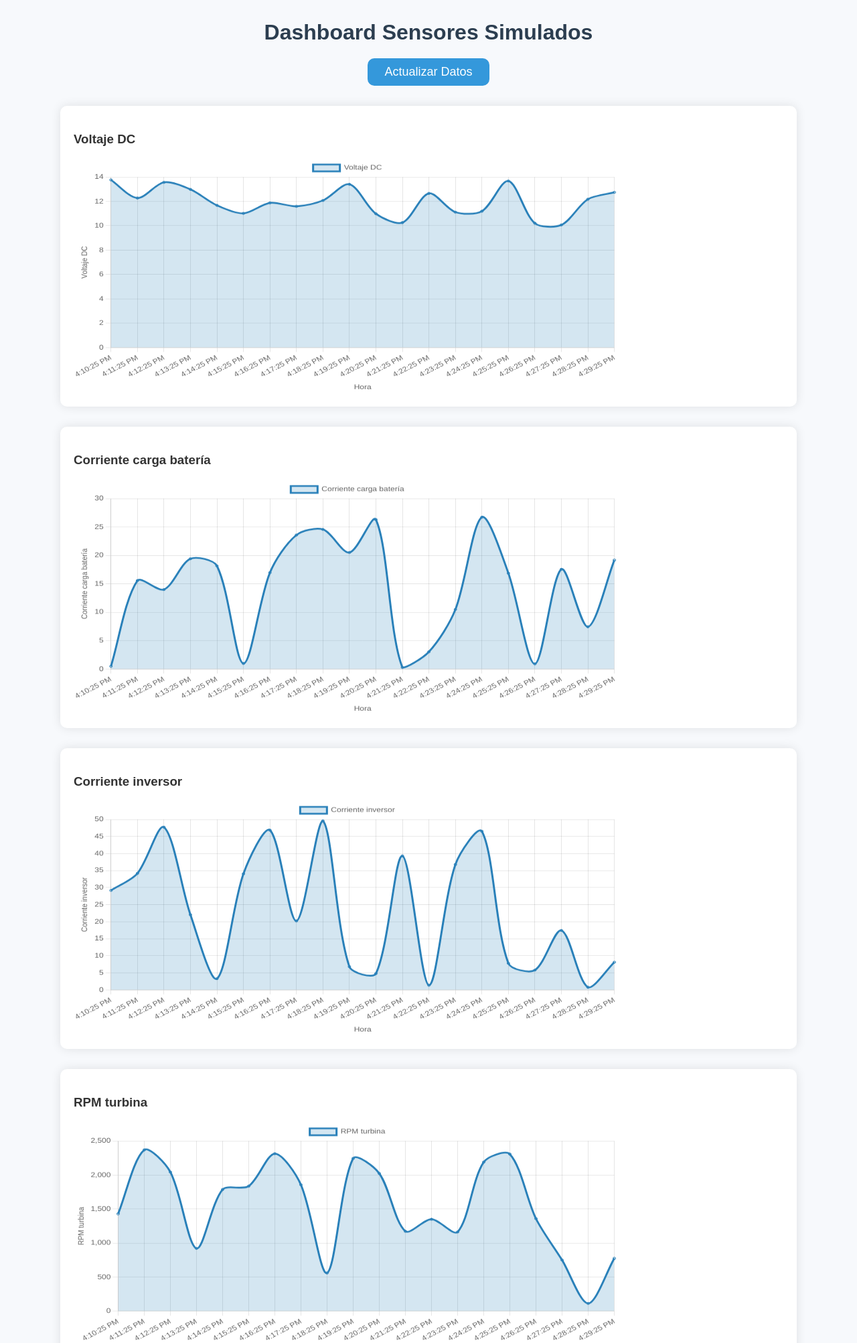
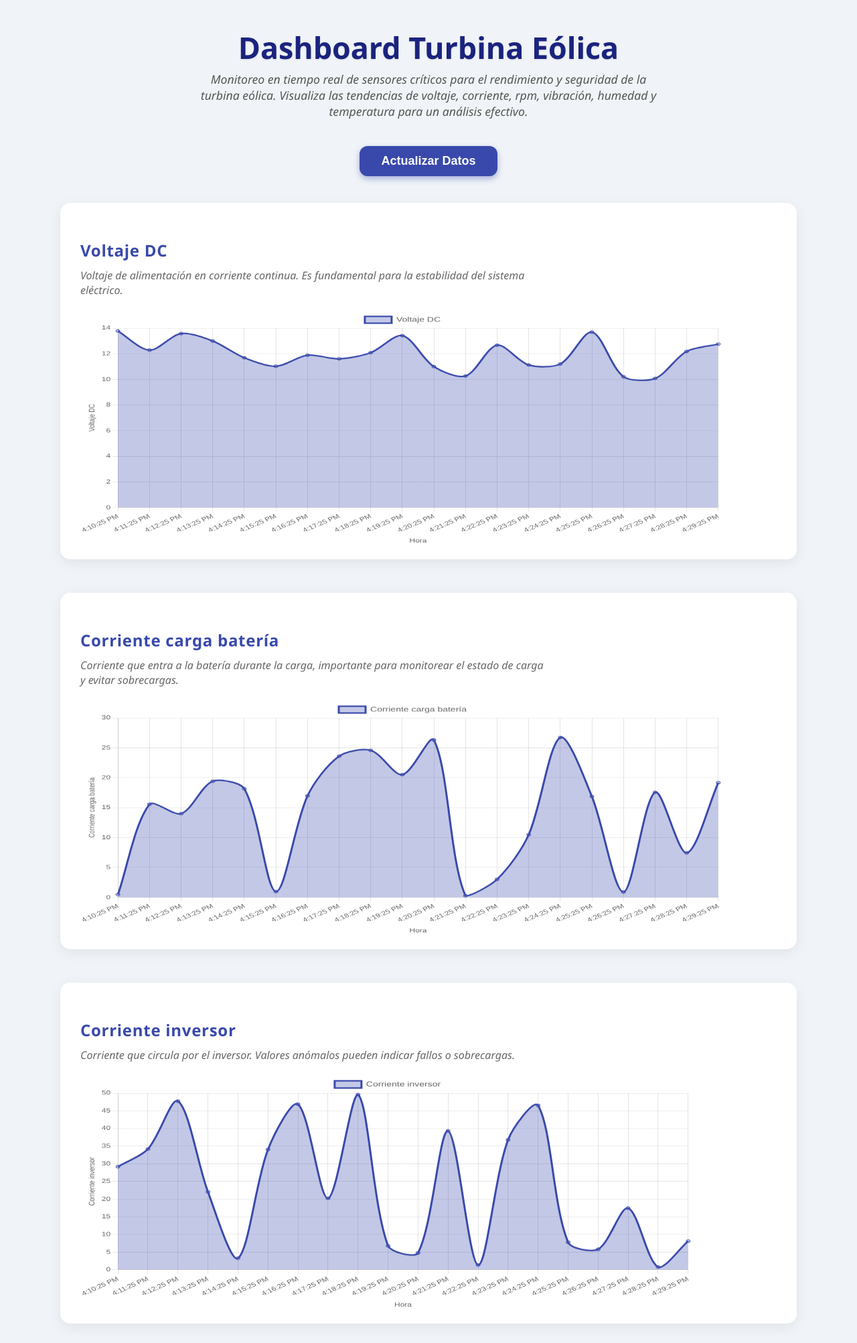
Before and after one commit to robinsons1/WindHorizon, a FastAPI app: page / in a window 1280 px wide. Shown: the top 2005 px of the page at 67% size. Run offline with FastAPI, Linux system fonts and the light colour scheme.

Commit message:
Actualización automática

```diff
--- a/templates/index.html
+++ b/templates/index.html
@@ -3,79 +3,162 @@
 <head>
   <meta charset="UTF-8" />
   <meta name="viewport" content="width=device-width, initial-scale=1" />
-  <title>Dashboard Sensores Simulados</title>
+  <title>Dashboard Turbina Eólica - Monitoreo de Sensores</title>
   <script src="https://cdn.jsdelivr.net/npm/chart.js"></script>
   <style>
     body {
-      font-family: Arial, sans-serif;
+      font-family: 'Segoe UI', Tahoma, Geneva, Verdana, sans-serif;
       max-width: 1100px;
-      margin: 30px auto;
-      padding: 0 15px;
-      background-color: #f7f9fc;
-      color: #333;
+      margin: 40px auto;
+      padding: 0 20px 40px 20px;
+      background-color: #f0f4f8;
+      color: #2c3e50;
     }
     h1 {
       text-align: center;
-      margin-bottom: 20px;
-      color: #2c3e50;
+      font-weight: 700;
+      font-size: 2.8rem;
+      margin-bottom: 5px;
+      color: #1a237e;
+      text-shadow: 0 1px 3px rgba(0,0,0,0.1);
+    }
+    p.subtitle {
+      text-align: center;
+      font-size: 1.1rem;
+      color: #555;
+      margin-top: 0;
+      margin-bottom: 40px;
+      font-style: italic;
+      max-width: 700px;
+      margin-left: auto;
+      margin-right: auto;
+    }
+    #refreshBtn {
+      display: block;
+      margin: 0 auto 40px auto;
+      padding: 12px 32px;
+      font-size: 18px;
+      font-weight: 600;
+      border: none;
+      background-color: #3949ab;
+      color: white;
+      border-radius: 12px;
+      cursor: pointer;
+      box-shadow: 0 4px 10px rgba(57,73,171,0.4);
+      transition: background-color 0.3s ease, box-shadow 0.3s ease;
+    }
+    #refreshBtn:hover {
+      background-color: #283593;
+      box-shadow: 0 6px 15px rgba(40,53,147,0.6);
     }
     .chart-container {
       background: white;
-      border-radius: 10px;
-      box-shadow: 0 0 15px rgb(0 0 0 / 0.1);
-      padding: 20px;
-      margin-bottom: 30px;
+      border-radius: 15px;
+      box-shadow: 0 5px 20px rgba(0,0,0,0.07);
+      padding: 30px 30px 20px 30px;
+      margin-bottom: 50px;
+      transition: transform 0.3s ease;
+    }
+    .chart-container:hover {
+      transform: translateY(-5px);
+      box-shadow: 0 10px 30px rgba(0,0,0,0.12);
+    }
+    .chart-title {
+      font-size: 1.5rem;
+      font-weight: 700;
+      margin-bottom: 10px;
+      color: #3949ab;
+      letter-spacing: 0.03em;
+    }
+    .chart-desc {
+      font-size: 1rem;
+      color: #666;
+      margin-top: 0;
+      margin-bottom: 20px;
+      line-height: 1.4;
+      font-style: italic;
+      max-width: 700px;
     }
     canvas {
       max-width: 100%;
       height: 350px !important;
-    }
-    #refreshBtn {
-      display: block;
-      margin: 0 auto 30px auto;
-      padding: 10px 25px;
-      font-size: 18px;
-      border: none;
-      background-color: #3498db;
-      color: white;
-      border-radius: 10px;
-      cursor: pointer;
-      transition: background-color 0.3s ease;
-    }
-    #refreshBtn:hover {
-      background-color: #2980b9;
+      border-radius: 12px;
     }
   </style>
 </head>
 <body>
-  <h1>Dashboard Sensores Simulados</h1>
+  <h1>Dashboard Turbina Eólica</h1>
+  <p class="subtitle">
+    Monitoreo en tiempo real de sensores críticos para el rendimiento y seguridad de la turbina eólica.
+    Visualiza las tendencias de voltaje, corriente, rpm, vibración, humedad y temperatura para un análisis efectivo.
+  </p>
   <button id="refreshBtn">Actualizar Datos</button>
 
   <div id="charts"></div>
 
   <script>
     const sensores = [
-      { key: "voltaje_dc", label: "Voltaje DC", min: 10, max: 14 },
-      { key: "corriente_bateria", label: "Corriente carga batería", min: 0, max: 30 },
-      { key: "corriente_inversor", label: "Corriente inversor", min: 0, max: 50 },
-      { key: "rpm_turbina", label: "RPM turbina", min: 0, max: 3000 },
-      { key: "vibracion", label: "Vibración", min: 0, max: 10 },
-      { key: "humedad", label: "Humedad", min: 20, max: 80 },
-      { key: "temperatura", label: "Temperatura", min: 0, max: 40 }
+      {
+        key: "voltaje_dc",
+        label: "Voltaje DC",
+        min: 10, max: 14,
+        desc: "Voltaje de alimentación en corriente continua. Es fundamental para la estabilidad del sistema eléctrico."
+      },
+      {
+        key: "corriente_bateria",
+        label: "Corriente carga batería",
+        min: 0, max: 30,
+        desc: "Corriente que entra a la batería durante la carga, importante para monitorear el estado de carga y evitar sobrecargas."
+      },
+      {
+        key: "corriente_inversor",
+        label: "Corriente inversor",
+        min: 0, max: 50,
+        desc: "Corriente que circula por el inversor. Valores anómalos pueden indicar fallos o sobrecargas."
+      },
+      {
+        key: "rpm_turbina",
+        label: "RPM turbina",
+        min: 0, max: 3000,
+        desc: "Velocidad de rotación de la turbina, clave para el control del sistema y rendimiento energético."
+      },
+      {
+        key: "vibracion",
+        label: "Vibración",
+        min: 0, max: 10,
+        desc: "Nivel de vibración medido en la estructura, útil para detectar desgastes o fallas mecánicas."
+      },
+      {
+        key: "humedad",
+        label: "Humedad",
+        min: 20, max: 80,
+        desc: "Porcentaje de humedad ambiental, que puede afectar componentes eléctricos y mecánicos."
+      },
+      {
+        key: "temperatura",
+        label: "Temperatura",
+        min: 0, max: 40,
+        desc: "Temperatura ambiente en el sitio, importante para análisis de condiciones de operación."
+      }
     ];
 
     const charts = {};
 
-    // Crear todos los contenedores y canvases solo UNA VEZ al cargar
     function crearContenedoresIniciales() {
       const chartsDiv = document.getElementById("charts");
-      sensores.forEach(({ key, label }) => {
+      sensores.forEach(({ key, label, desc }) => {
         const contenedor = document.createElement("div");
         contenedor.className = "chart-container";
 
         const h3 = document.createElement("h3");
+        h3.className = "chart-title";
         h3.textContent = label;
         contenedor.appendChild(h3);
+
+        const p = document.createElement("p");
+        p.className = "chart-desc";
+        p.textContent = desc;
+        contenedor.appendChild(p);
 
         const canvas = document.createElement("canvas");
         canvas.id = key;
@@ -96,7 +179,6 @@
       return { labels, valores };
     }
 
-    // Crear todos los gráficos solo UNA VEZ, luego solo actualizarlos
     function crearGraficosIniciales() {
       sensores.forEach(({ key, label, min, max }) => {
         const data = generarDatosAleatorios(min, max);
@@ -109,15 +191,18 @@
             datasets: [{
               label: label,
               data: data.valores,
-              borderColor: "#2980b9",
-              backgroundColor: "rgba(41, 128, 185, 0.2)",
+              borderColor: "#3949ab",
+              backgroundColor: "rgba(57, 73, 171, 0.3)",
               fill: true,
               tension: 0.3,
-              pointRadius: 2
+              pointRadius: 3
             }]
           },
           options: {
             responsive: true,
+            plugins: {
+              legend: { labels: { font: { size: 14 } } }
+            },
             scales: {
               x: {
                 title: { display: true, text: "Hora" },
@@ -133,7 +218,6 @@
       });
     }
 
-    // Solo actualiza los datos de los gráficos existentes
     function actualizarDatos() {
       sensores.forEach(({ key, min, max }) => {
         const data = generarDatosAleatorios(min, max);
@@ -146,7 +230,6 @@
       });
     }
 
-    // Inicializar contenedores y gráficos al cargar la página
     crearContenedoresIniciales();
     crearGraficosIniciales();
 
```
